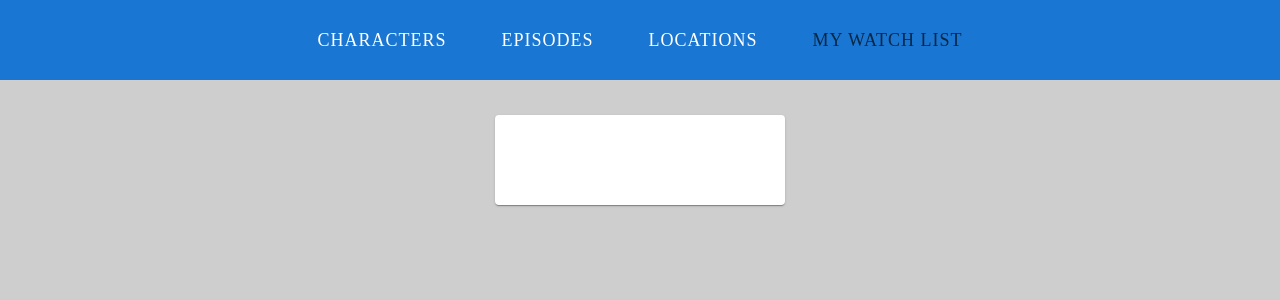
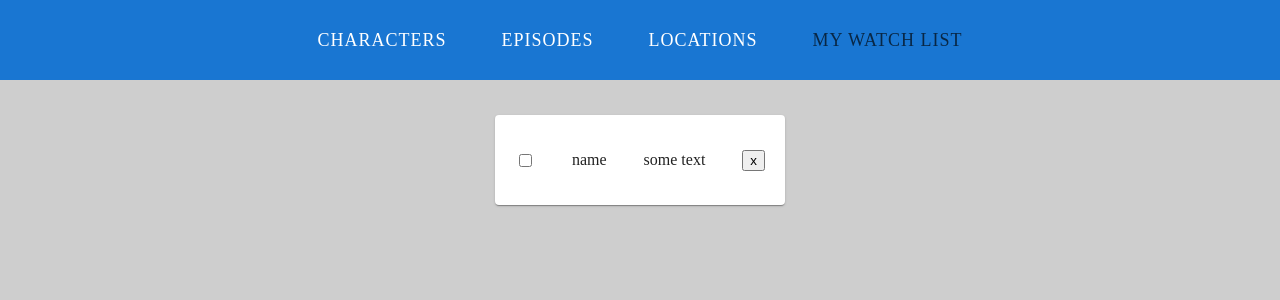
Before and after one commit to Mongor/rick_and_morti_test, a React (Create React App) app: page /myWatchList in a window 1280 px wide. Shown: the top 300 px of the page. Built offline with nearby package versions, Linux system fonts and the light colour scheme.

Commit message:
add new style

```diff
--- a/src/components/MyWatchList/WatchItem/WatchItem.js
+++ b/src/components/MyWatchList/WatchItem/WatchItem.js
@@ -3,7 +3,14 @@ import React from 'react';
 import './WatchItem.scss';
 
 const WatchItem = (props) => {
-	return <div className='watch_item'></div>;
+	return (
+		<div className='watch_item'>
+			<input type='checkbox' />
+			<span>name</span>
+			<span>some text</span>
+			<button>x</button>
+		</div>
+	);
 };
 
 export default WatchItem;
```
